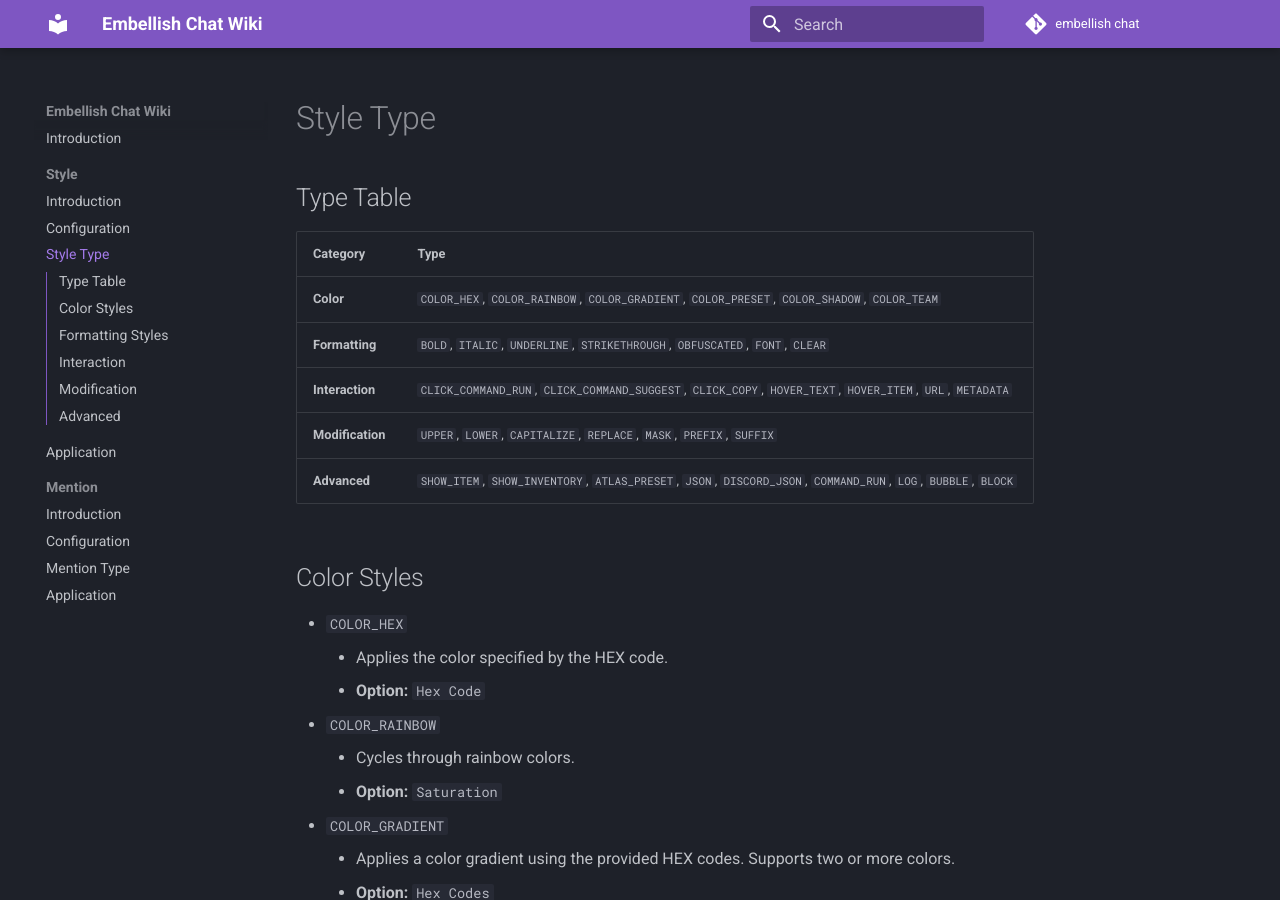
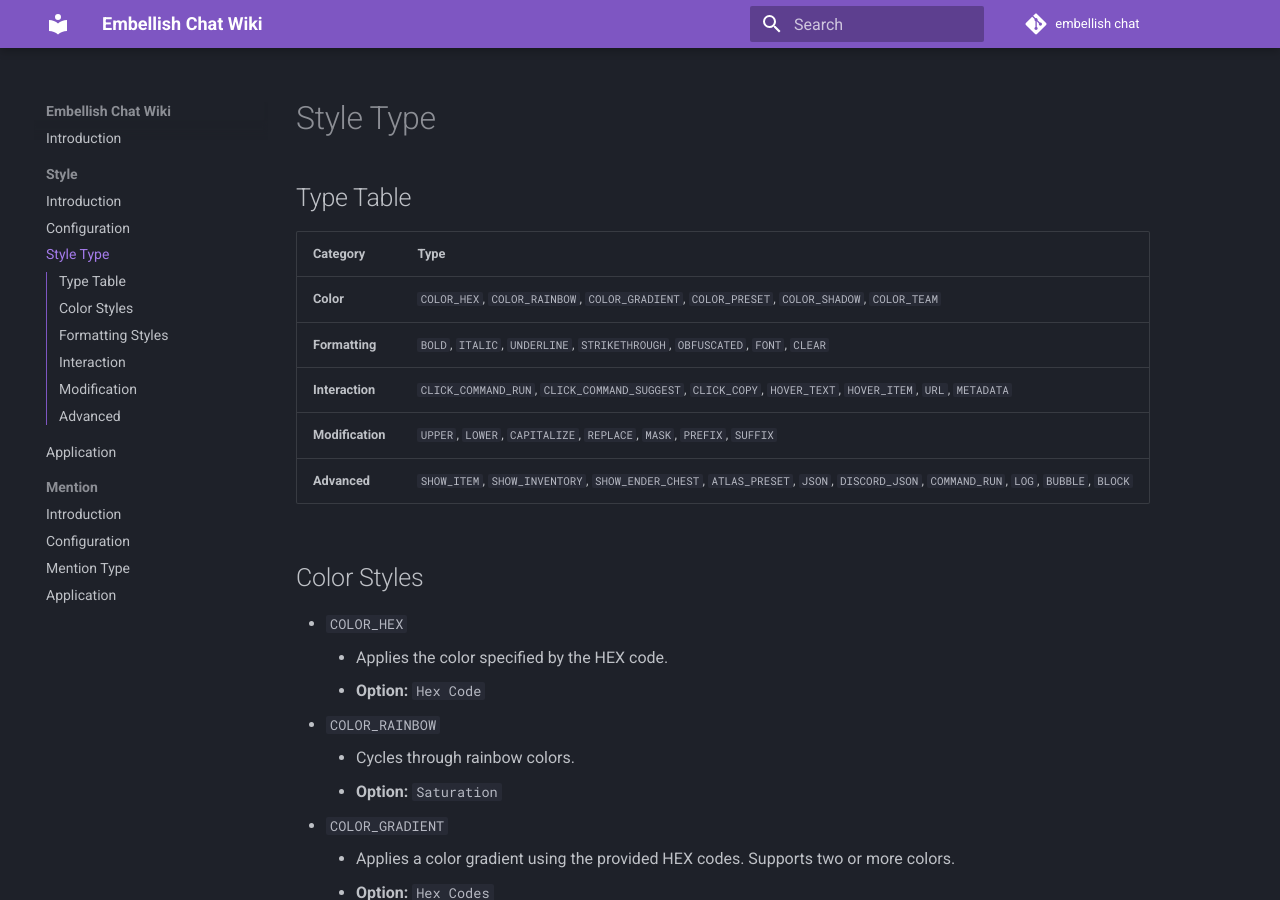
Before and after one commit to hanhy06/embellish_chat, an MkDocs documentation site: the page built from docs/mkdocs/docs/style/StyleType.md, in a window 1280 px wide and 900 px high. Built offline with MkDocs 1.6.1 and Material for MkDocs 9.7.7, drawn with Linux system fonts in a browser that asks for light colours; comment, search, counter and statistics services are not loaded.

Commit message:
feat: update command descriptions and add SHOW_ENDER_CHEST option in config

```diff
--- a/docs/mkdocs/docs/config-generator.html
+++ b/docs/mkdocs/docs/config-generator.html
@@ -44,7 +44,7 @@
         "<Formatting>","BOLD","ITALIC","UNDERLINE","STRIKETHROUGH","OBFUSCATED","FONT","CLEAR",
         "<Interaction>","CLICK_COMMAND_RUN","CLICK_COMMAND_SUGGEST","CLICK_COPY","HOVER_TEXT","HOVER_ITEM","URL","METADATA",
         "<Modification>","UPPER","LOWER","CAPITALIZE","REPLACE","MASK","PREFIX","SUFFIX",
-        "<Advanced>","SHOW_ITEM","SHOW_INVENTORY","JSON","DISCORD_JSON","COMMAND_RUN","LOG","BUBBLE", "BLOCK","ATLAS_PRESET"
+        "<Advanced>","SHOW_ITEM","SHOW_INVENTORY","SHOW_ENDER_CHEST","ATLAS_PRESET","JSON","DISCORD_JSON","COMMAND_RUN","LOG","BUBBLE","BLOCK"
     ];
 
     const MENTION_TYPES = [
--- a/docs/mkdocs/docs/style/StyleType.md
+++ b/docs/mkdocs/docs/style/StyleType.md
@@ -2,13 +2,13 @@
 
 ## Type Table
 
-| Category         | Type                                                                                                           |
-|------------------|----------------------------------------------------------------------------------------------------------------|
-| **Color**        | `COLOR_HEX`, `COLOR_RAINBOW`, `COLOR_GRADIENT`, `COLOR_PRESET`, `COLOR_SHADOW`, `COLOR_TEAM`                   |
-| **Formatting**   | `BOLD`, `ITALIC`, `UNDERLINE`, `STRIKETHROUGH`, `OBFUSCATED`, `FONT`, `CLEAR`                                  |
-| **Interaction**  | `CLICK_COMMAND_RUN`, `CLICK_COMMAND_SUGGEST`, `CLICK_COPY`, `HOVER_TEXT`, `HOVER_ITEM`, `URL`, `METADATA`      |
-| **Modification** | `UPPER`, `LOWER`, `CAPITALIZE`, `REPLACE`, `MASK`, `PREFIX`, `SUFFIX`                                          |
-| **Advanced**     | `SHOW_ITEM`, `SHOW_INVENTORY`, `ATLAS_PRESET`, `JSON`, `DISCORD_JSON`, `COMMAND_RUN`, `LOG`, `BUBBLE`, `BLOCK` |
+| Category         | Type                                                                                                                               |
+|------------------|------------------------------------------------------------------------------------------------------------------------------------|
+| **Color**        | `COLOR_HEX`, `COLOR_RAINBOW`, `COLOR_GRADIENT`, `COLOR_PRESET`, `COLOR_SHADOW`, `COLOR_TEAM`                                       |
+| **Formatting**   | `BOLD`, `ITALIC`, `UNDERLINE`, `STRIKETHROUGH`, `OBFUSCATED`, `FONT`, `CLEAR`                                                      |
+| **Interaction**  | `CLICK_COMMAND_RUN`, `CLICK_COMMAND_SUGGEST`, `CLICK_COPY`, `HOVER_TEXT`, `HOVER_ITEM`, `URL`, `METADATA`                          |
+| **Modification** | `UPPER`, `LOWER`, `CAPITALIZE`, `REPLACE`, `MASK`, `PREFIX`, `SUFFIX`                                                              |
+| **Advanced**     | `SHOW_ITEM`, `SHOW_INVENTORY`, `SHOW_ENDER_CHEST`, `ATLAS_PRESET`, `JSON`, `DISCORD_JSON`, `COMMAND_RUN`, `LOG`, `BUBBLE`, `BLOCK` |
 
 ## Color Styles
 
```
Also changed, not shown: docs/mkdocs/docs/index.md (+6 -6 lines), docs/README.md.
